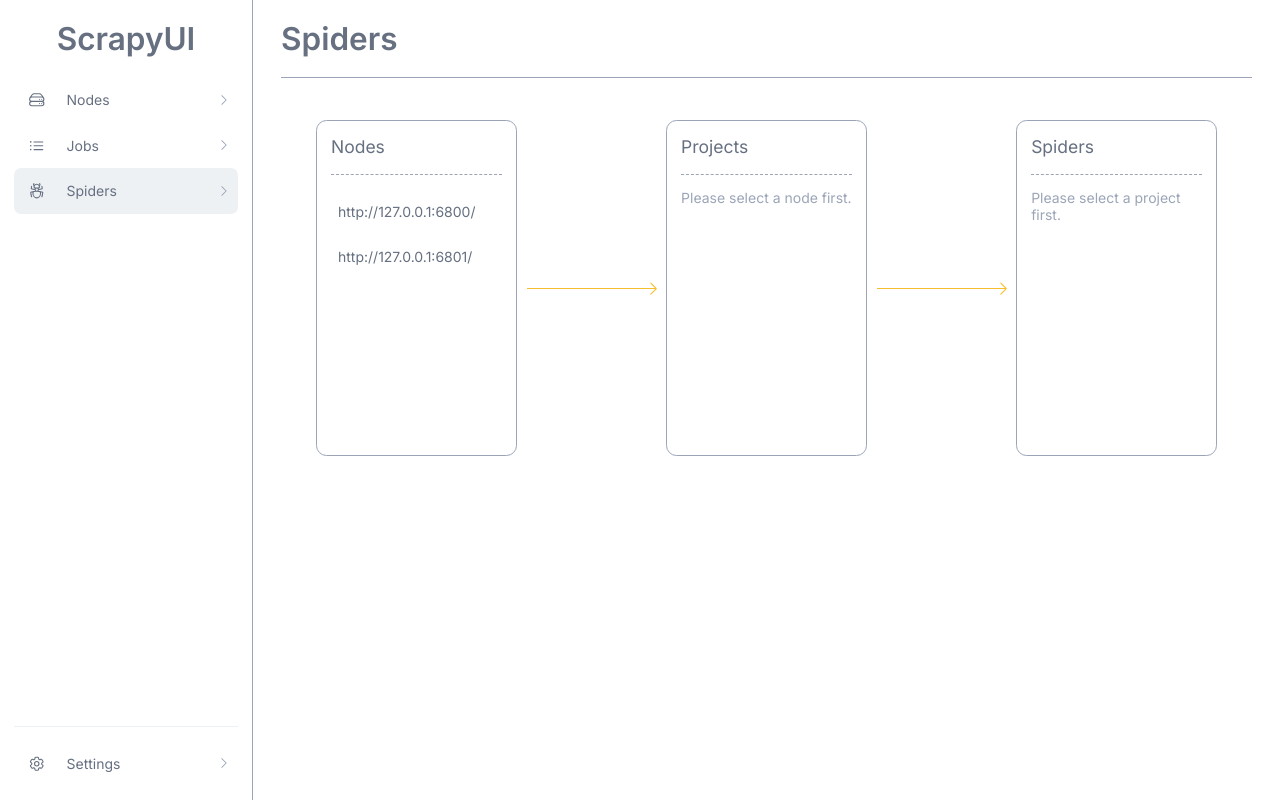
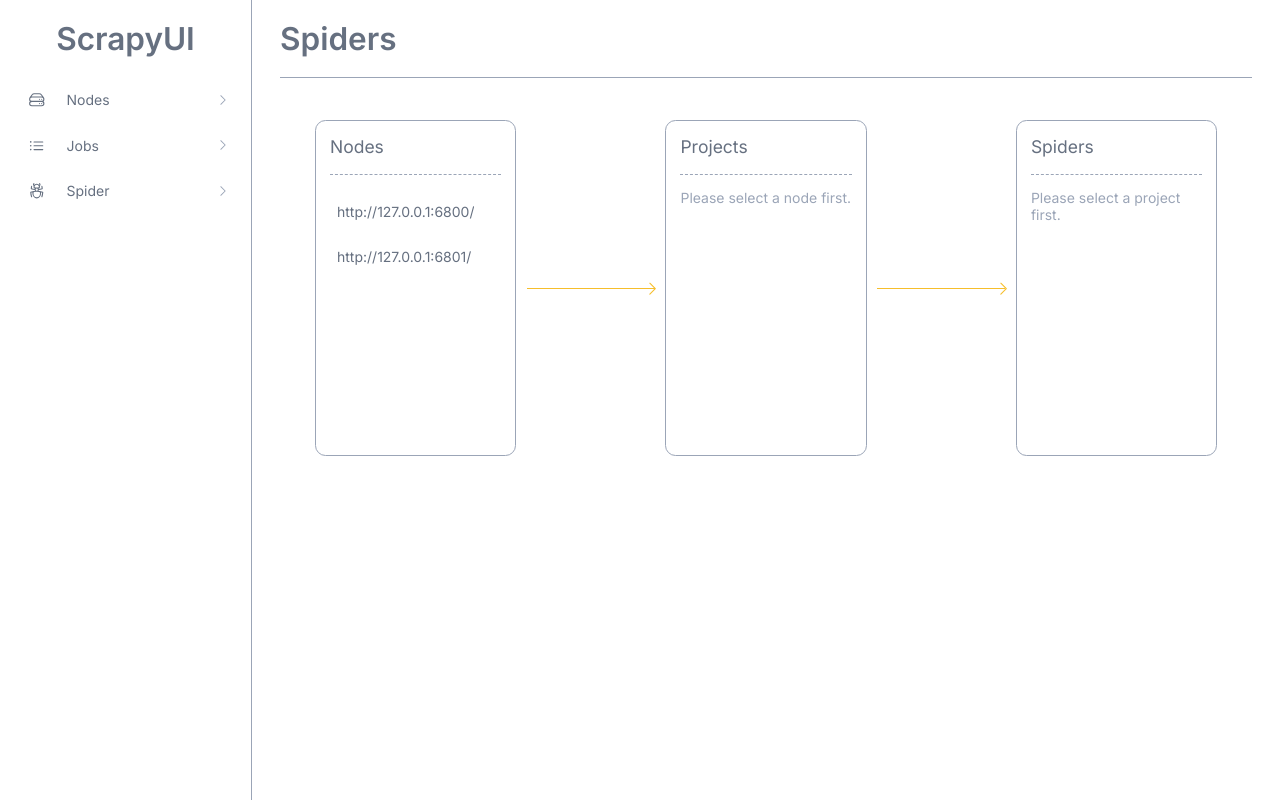
Before and after one commit to Dog-Egg/scrapy-ui, a Next.js app: page /spiders in a window 1280 px wide. Built offline with nearby package versions, Linux system fonts and the light colour scheme.

Commit message:
update: Menu component

```diff
--- a/src/app/(dashboard)/layout.tsx
+++ b/src/app/(dashboard)/layout.tsx
@@ -1,35 +1,39 @@
 import Menu from "@/components/Menu";
-import MenuItem from "@/components/MenuItem";
 import {
   ServerStackIcon,
-  Cog6ToothIcon,
   ListBulletIcon,
   BugAntIcon,
 } from "@heroicons/react/24/outline";
+import { headers } from "next/headers";
+
+const menuItems = [
+  { label: "Nodes", link: "/nodes", icon: <ServerStackIcon /> },
+  { label: "Jobs", link: "/jobs", icon: <ListBulletIcon /> },
+  { label: "Spider", link: "/spiders", icon: <BugAntIcon /> },
+];
 
 export default function DashBoardLayout({
   children,
 }: {
   children: React.ReactNode;
 }) {
+  const headersList = headers();
+  const pathname = headersList.get("x-pathname");
+
   return (
     <div className="flex h-screen">
-      <aside className="h-full border-r border-r-secondary">
-        <Menu
-          title="ScrapyUI"
-          footer={
-            <>
-              <MenuItem
-                label="Settings"
-                icon={<Cog6ToothIcon />}
-                to="/settings"
-              />
-            </>
-          }
-        >
-          <MenuItem label="Nodes" icon={<ServerStackIcon />} to="/nodes" />
-          <MenuItem label="Jobs" icon={<ListBulletIcon />} to="/jobs" />
-          <MenuItem label="Spiders" icon={<BugAntIcon />} to="/spiders" />
+      <aside className="flex h-full min-w-72 flex-col border-r border-r-secondary p-4 pt-0 *:grow first:*:grow-0">
+        <h1 className="py-6 text-center text-4xl font-semibold">ScrapyUI</h1>
+        <Menu>
+          {menuItems.map((item, index) => (
+            <Menu.Item
+              key={index}
+              label={item.label}
+              icon={item.icon}
+              link={item.link}
+              active={pathname === item.link}
+            />
+          ))}
         </Menu>
       </aside>
       <main className="flex-grow px-8">{children}</main>
--- a/src/app/(dashboard)/settings/page.tsx
+++ /dev/null
@@ -1,3 +0,0 @@
-export default function Settings() {
-  return <div>settings</div>;
-}
--- a/src/components/Menu.tsx
+++ b/src/components/Menu.tsx
@@ -1,25 +1,13 @@
-import { PropsWithChildren, ReactNode } from "react";
+import { PropsWithChildren } from "react";
+import MenuItem from "./MenuItem";
 
-interface Props extends PropsWithChildren {
-  title?: string;
-  footer?: ReactNode;
+/**
+ * 需要用于 Server Component
+ */
+function Menu({ children }: PropsWithChildren) {
+  return <div>{children}</div>;
 }
 
-export default function Menu({ title, children, footer }: Props) {
-  return (
-    <div className="flex h-full min-w-72 flex-col p-4">
-      {title && (
-        <h1 className=" pb-6 pt-2 text-center text-4xl font-semibold">
-          {title}
-        </h1>
-      )}
-      <div>{children}</div>
-      {footer && (
-        <div className="mt-auto">
-          <div className="my-4 h-[1px] bg-tertiary"></div>
-          {footer}
-        </div>
-      )}
-    </div>
-  );
-}
+Menu.Item = MenuItem;
+
+export default Menu;
--- a/src/components/MenuItem.tsx
+++ b/src/components/MenuItem.tsx
@@ -2,34 +2,48 @@
 
 import { ChevronRightIcon } from "@heroicons/react/24/solid";
 import { ReactNode } from "react";
-import { usePathname, useRouter } from "next/navigation";
+import classNames from "classnames";
 
 interface Props {
-  label: string;
+  label: ReactNode;
   icon?: ReactNode;
-  to: string;
+  suffixIcon?: ReactNode;
+  active?: boolean;
+  link?: string;
+  onClick?: () => void;
 }
 
-export default function MenuItem(props: Props) {
-  const router = useRouter();
-  const pathname = usePathname();
-  const active = pathname == props.to;
-
+export default function MenuItem({
+  active = false,
+  suffixIcon,
+  ...props
+}: Props) {
   return (
-    <div
+    <ItemTag
+      link={props.link}
       className="relative flex cursor-pointer items-center justify-between py-4 pl-4 pr-2"
       onClick={() => {
-        router.push(props.to);
+        props.onClick?.();
       }}
     >
       <div className="flex items-center">
         {props.icon && <span className="mr-6 h-5 w-5">{props.icon}</span>}
-        <span>{props.label}</span>
+        <span className={classNames(active && "font-semibold")}>
+          {props.label}
+        </span>
       </div>
-      <ChevronRightIcon className="text-secondary h-4 w-4" />
+
+      <span className="min-h-4 min-w-4 text-secondary">
+        {suffixIcon || <ChevronRightIcon />}
+      </span>
+
       {active && (
-        <div className="bg-tertiary absolute left-0 top-0 -z-10 h-full w-full rounded-lg"></div>
+        <div className="absolute left-0 top-0 -z-10 h-full w-full rounded-lg bg-tertiary"></div>
       )}
-    </div>
+    </ItemTag>
   );
 }
+
+function ItemTag({ link, ...props }: { link?: string } & any) {
+  return link ? <a href={link} {...props}></a> : <div {...props}></div>;
+}
```
Also changed, not shown: src/middleware.ts (added, +14 -0 lines), 1 other file (tests, documents, lock files or other folders).
